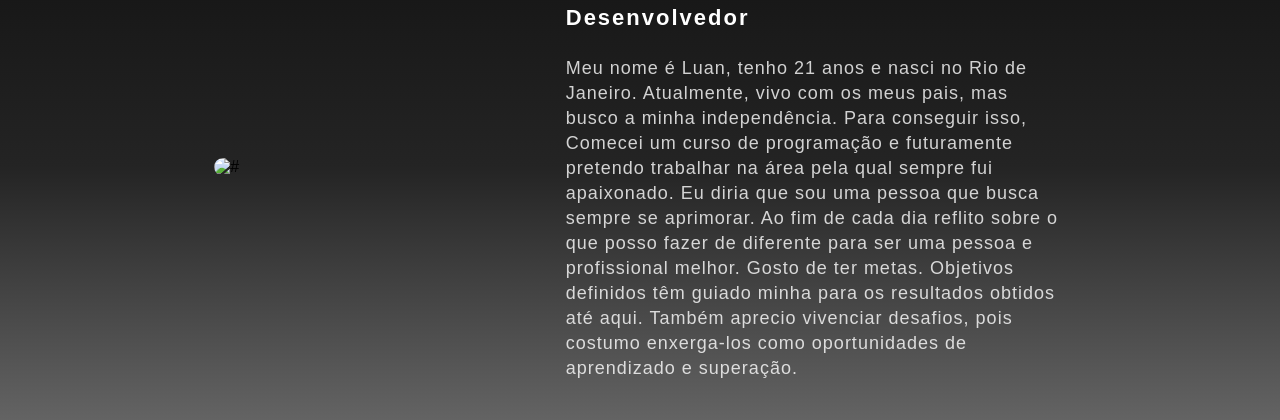
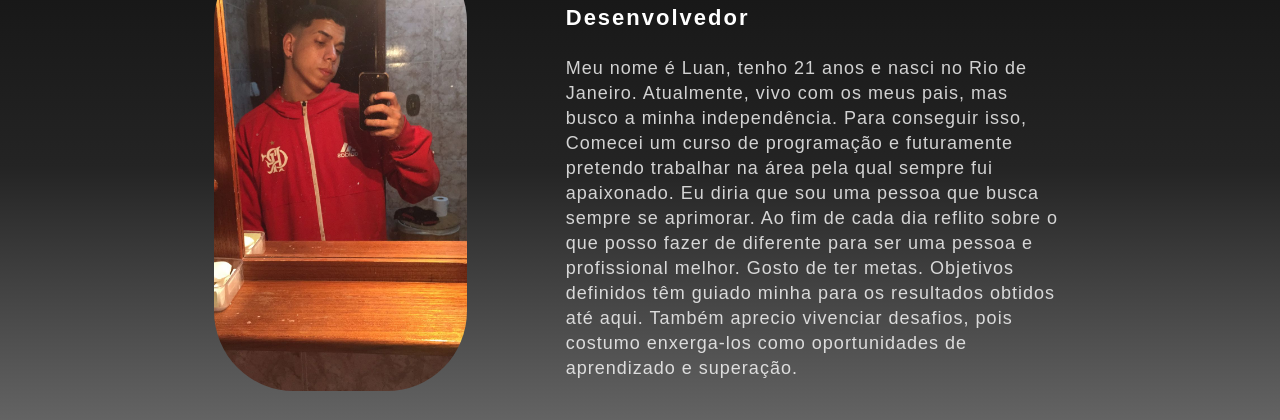
Before and after one commit to FlyLostzZ/portfolio, a plain HTML site: page sobre.html in a window 1280 px wide. Shown: the part 225-645 px from the top of the page. Drawn offline with Linux system fonts and the light colour scheme; the site is published under a folder, as on GitHub Pages, so addresses that start at the root find nothing.

Commit message:
Update sobre.html

```diff
--- a/sobre.html
+++ b/sobre.html
@@ -11,7 +11,7 @@
 
     <section class="background-color">
         <div class="main-sobre"><!--mainsobre-->
-            <img src="/imagem/foto.jpeg" alt="#">
+            <img src="./imagem/foto.jpeg" alt="#">
             <div class="texto-sobre">
             <h2>Sobre Mim</h2>
             <h5>Desenvolvedor</h5>
```
